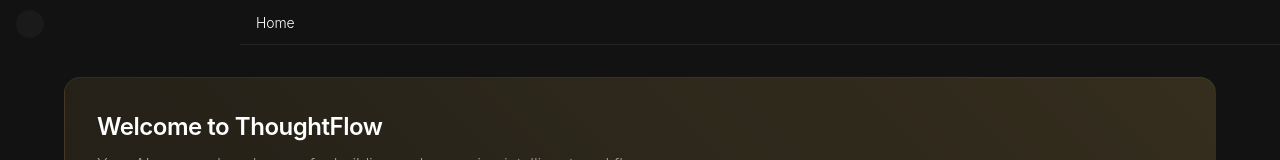
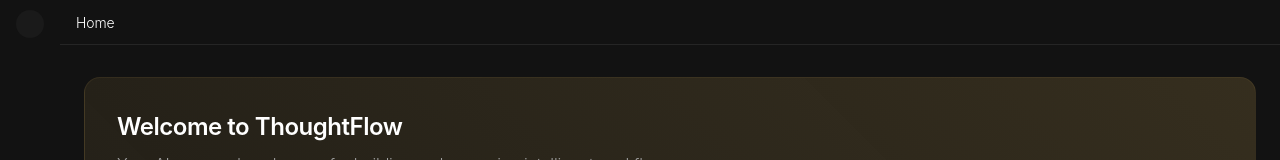
Before and after one commit to stef-writes/ThoughtFlowUI, a React (Vite) app: page / in a window 1280 px wide. Shown: the top 160 px of the page. Built offline with nearby package versions, Linux system fonts and the light colour scheme; some icons are missing; what reactflow would draw is missing.

Commit message:
fixed main area-nav panel adjustment issue

```diff
--- a/src/components/Layout.tsx
+++ b/src/components/Layout.tsx
@@ -31,13 +31,21 @@ const Layout: React.FC<LayoutProps> = ({ children }) => {
       {/* Notion-style header */}
       <Box
         sx={{
-          ml: isSidebarCollapsed ? '60px' : '240px',
+          position: 'fixed',
+          top: 0,
+          right: 0,
+          left: isSidebarCollapsed ? '240px' : '60px',
           height: '45px',
           display: 'flex',
           alignItems: 'center',
           px: 2,
           borderBottom: `1px solid ${theme.palette.divider}`,
           backgroundColor: theme.palette.background.default,
+          zIndex: 1000,
+          transition: theme.transitions.create(['left', 'width'], {
+            easing: theme.transitions.easing.sharp,
+            duration: theme.transitions.duration.enteringScreen,
+          }),
         }}
       >
         <Typography
@@ -80,18 +88,23 @@ const Layout: React.FC<LayoutProps> = ({ children }) => {
         sx={{
           flexGrow: 1,
           position: 'relative',
-          ml: isSidebarCollapsed ? '60px' : '240px',
+          marginTop: '45px', // Account for fixed header
+          marginLeft: isSidebarCollapsed ? '240px' : '60px',
+          transition: theme.transitions.create(['margin', 'width'], {
+            easing: theme.transitions.easing.sharp,
+            duration: theme.transitions.duration.enteringScreen,
+          }),
           ...(isWorkflowEditor ? {
             padding: 0,
-            maxWidth: '100%',
+            width: `calc(100% - ${isSidebarCollapsed ? '240px' : '60px'})`,
           } : {
             padding: theme.spacing(4, 3),
-            maxWidth: '100%',
-            margin: '0 auto',
-            width: '100%',
-            [theme.breakpoints.up('lg')]: {
+            width: `calc(100% - ${isSidebarCollapsed ? '240px' : '60px'})`,
+            '& > div': {
               maxWidth: theme.breakpoints.values.lg,
-            },
+              margin: '0 auto',
+              width: '100%',
+            }
           }),
         }}
       >
```
